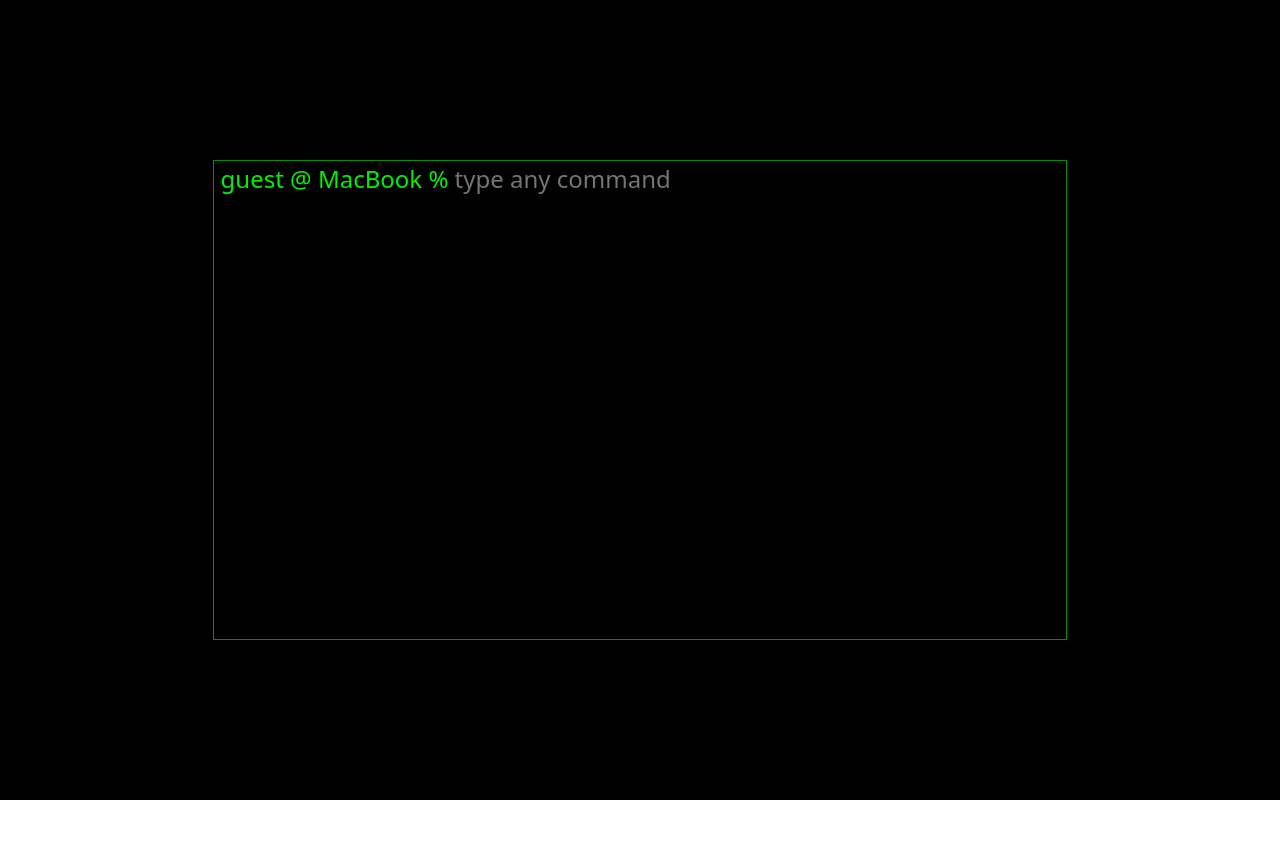
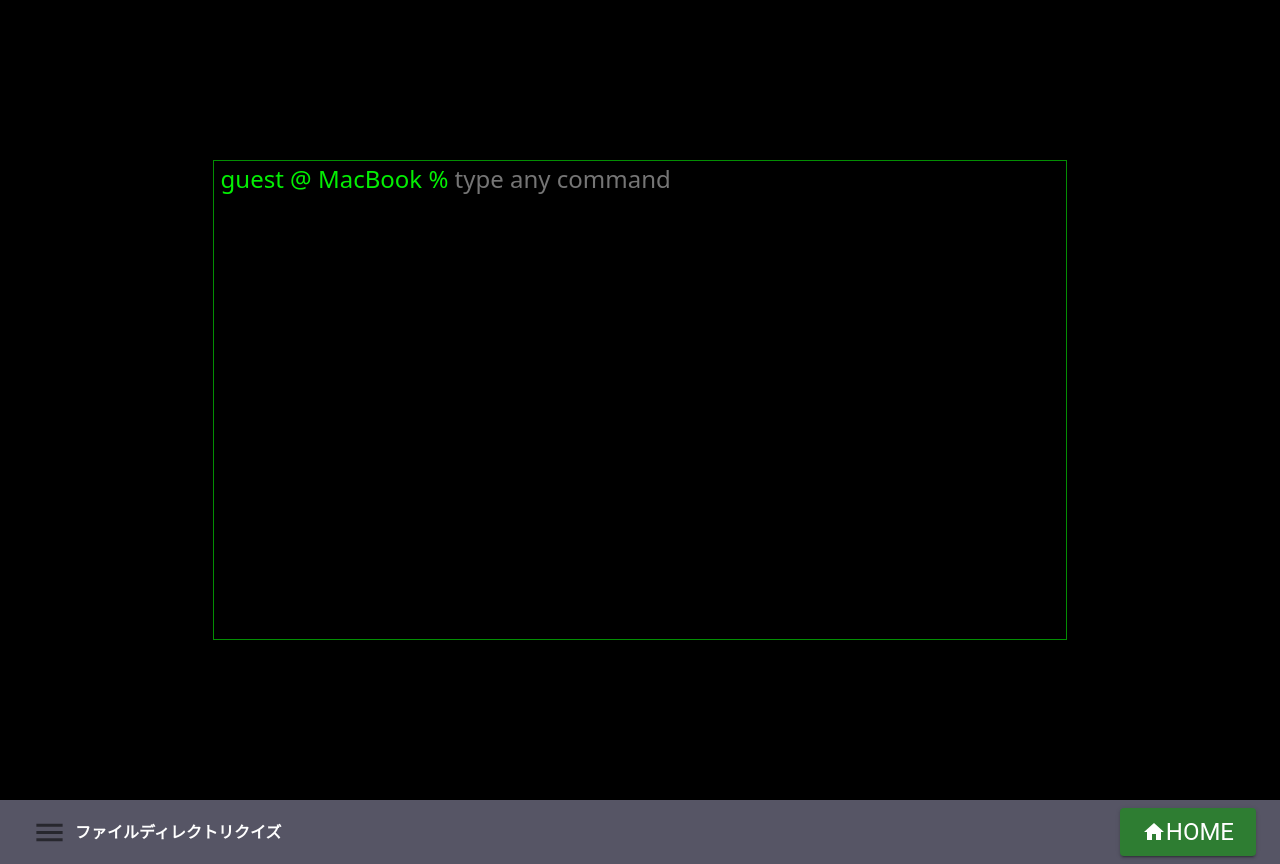
Before and after one commit to Hayato-Kossy/CLI-Command-Quiz-With-NextJS, a Next.js app in the folder cli-command-quiz/: page /freeMode/1 in a window 1280 px wide. Before the commit the page ends 800 px from the top, so only its background shows below. Built offline with nearby package versions, Linux system fonts and the light colour scheme.

Commit message:
feat/HomeButton

```diff
--- /dev/null
+++ b/cli-command-quiz/componets/appBar.tsx
@@ -0,0 +1,27 @@
+import * as React from "react";
+import { Button, Box, AppBar, Toolbar, IconButton, MenuItem } from "@mui/material";
+import { GitHub, Twitter, Instagram, Menu, Home } from '@mui/icons-material';
+import { useRouter } from "next/router";
+import { HomeButton } from "./homeButton";
+import 'bootstrap/dist/css/bootstrap.min.css';
+
+export const HomeAppBar = () => {
+    return (
+        <div style={{ flexGrow: 1}}>
+        <AppBar position="relative" style={{backgroundColor:"#565565"}}>
+          <Toolbar>
+            <IconButton
+            //   className={classes.menuButton}
+            //   color="success"
+              aria-label="Menu"
+            >
+              <Menu fontSize="large"/>
+            </IconButton>
+            <strong>ファイルディレクトリクイズ</strong>
+            <div style={{ flexGrow: 1 }}></div>
+            <HomeButton></HomeButton>
+          </Toolbar>
+        </AppBar>
+      </div>
+    )
+}
--- a/cli-command-quiz/componets/freeModeCLI.tsx
+++ b/cli-command-quiz/componets/freeModeCLI.tsx
@@ -1,25 +1,22 @@
 import * as React from 'react';
 import { useRef, useLayoutEffect} from 'react';
-import Container from '@mui/material/Container';
-import Box from '@mui/material/Box';
-import Button from '@mui/material/Button';
 import 'bootstrap/dist/css/bootstrap.min.css';
-import freeMode from '@/pages/freeMode/[id]';
 import { useState } from 'react';
 import { Controller } from '@/src/controller/Controller';
 import { CLI } from '@/src/model/CLI';
-import AppendParagraph from './appendParagraph';
+import { HomeAppBar } from './appBar';
 
 function FreeModeCLI({ userName }: { userName: string}) {
     // const [CLIOutputDiv, setCLIOutputDiv] = useState('');
     const [CLIInputDiv, setCLIInputDiv] = useState('');
+    const handleChangeCLIInputDiv = (e: React.ChangeEvent<HTMLInputElement>) => {
+        setCLIInputDiv(e.target.value);
+    }
     const scrollBottomRef = useRef<HTMLDivElement>(null);
     useLayoutEffect(() => {
         scrollBottomRef?.current?.scrollIntoView();
     });
-    const handleChangeCLIInputDiv = (e: React.ChangeEvent<HTMLInputElement>) => {
-        setCLIInputDiv(e.target.value);
-    }
+
     const executeCLI = (e: React.KeyboardEvent<HTMLInputElement>) => {
         if (e.nativeEvent.isComposing || e.key !== 'Enter' || CLIInputDiv == "") return
         console.log(CLIInputDiv);
@@ -54,7 +51,6 @@ function FreeModeCLI({ userName }: { userName: string}) {
         <>
         <div id ="submit"></div>
         <div className="bg-result vh-100 d-flex flex-column justify-content-center">
-        <div className="d-flex justify-content-center py-4">
             <div className="container col-8 px-0" id="content">
             <div id="CLITextOutPut"className="CLI output-text ml-3"></div>
                 <div className="m-0 output-text ml-3">
@@ -81,8 +77,13 @@ function FreeModeCLI({ userName }: { userName: string}) {
                 </div>
                 </div>
                 </div>
-            </div>
-        </>
+                <header>
+        <div className="d-flex">
+        <HomeAppBar></HomeAppBar>
+        </div>
+        </header>
+
+</>
         )
 }
 
--- /dev/null
+++ b/cli-command-quiz/componets/homeButton.tsx
@@ -0,0 +1,24 @@
+import * as React from "react";
+import { Button, Box, AppBar, Toolbar, IconButton, MenuItem } from "@mui/material";
+import PropTypes from "prop-types";
+import { useRouter } from "next/router";
+import 'bootstrap/dist/css/bootstrap.min.css';
+import { Home } from '@mui/icons-material';
+
+export const HomeButton = () => {
+    const router = useRouter()
+    const returnToHome = () => {
+        router.push("/")
+    }
+    return (
+                <Button
+                  variant='contained'
+                  size='large'
+                  color='success'
+                  sx={{
+                      typography: 'h5'
+                  }}
+                  onClick={returnToHome}><Home/>Home
+                </Button>
+    )
+}
--- a/cli-command-quiz/pages/freeMode/[id].tsx
+++ b/cli-command-quiz/pages/freeMode/[id].tsx
@@ -1,5 +1,6 @@
 import FreeModeCLI from "@/componets/freeModeCLI";
-
+import { useRouter } from "next/router";
+import { Button } from "@mui/material";
 const userName = "guest"
 
 const freeMode = () => {
--- a/cli-command-quiz/pages/index.tsx
+++ b/cli-command-quiz/pages/index.tsx
@@ -7,7 +7,6 @@ import { signOut } from 'firebase/auth';
 import { auth, signIn } from '../src/firebase';
 import { useRouter } from 'next/router';
 import { Layout } from '../componets/Layout';
-import freeMode from './freeMode/[id]';
 // const inter = Inter({ subsets: ['latin'] })
 
 export default function Home() {
@@ -37,7 +36,7 @@ export default function Home() {
   }
   return (
     <Layout title='Title'>
-      <Container maxWidth='lg'>
+      <Container maxWidth='lg' sx={{color:"black"}}>
         <Box
           height='80vh'
           sx={{
@@ -46,6 +45,7 @@ export default function Home() {
             flexDirection: 'column',
             justifyContent: 'center',
             alignItems: 'center',
+            backgroundColor: 'black'
           }}
         >
           <Box sx={{
```
